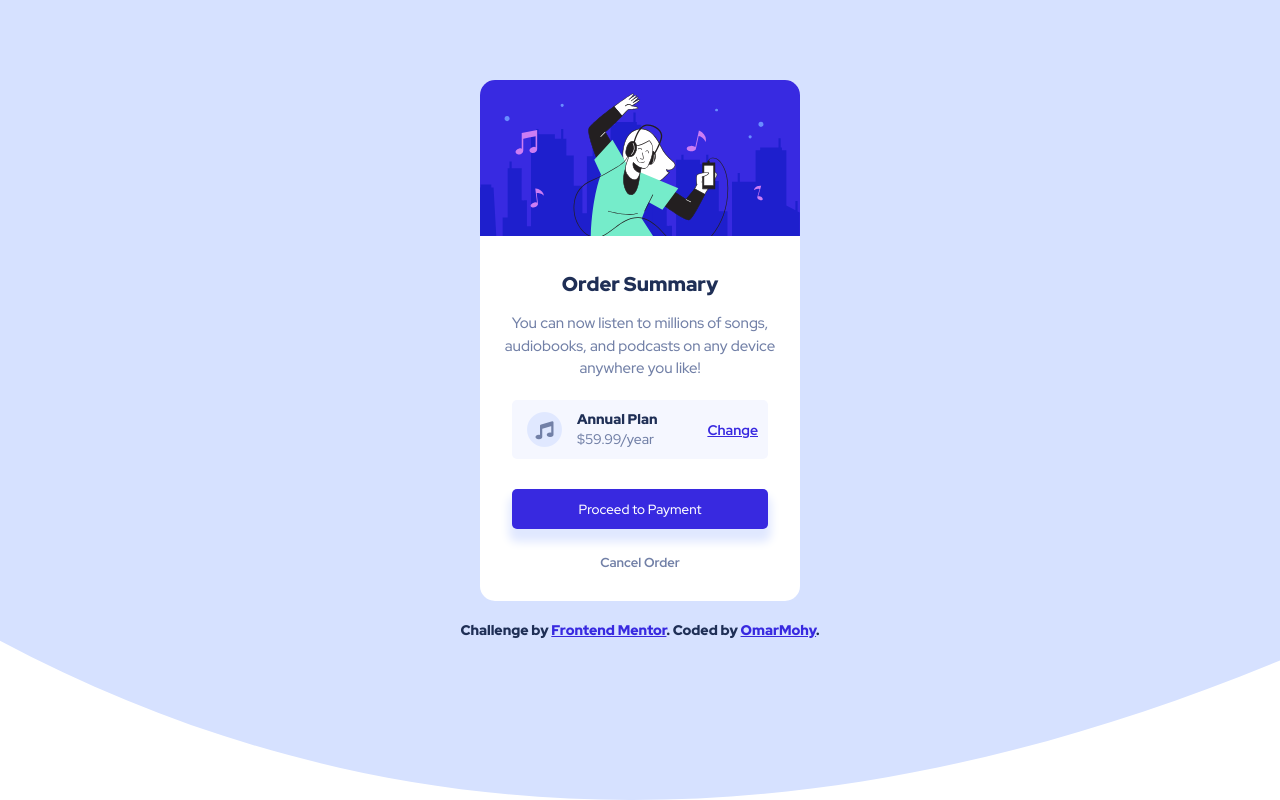
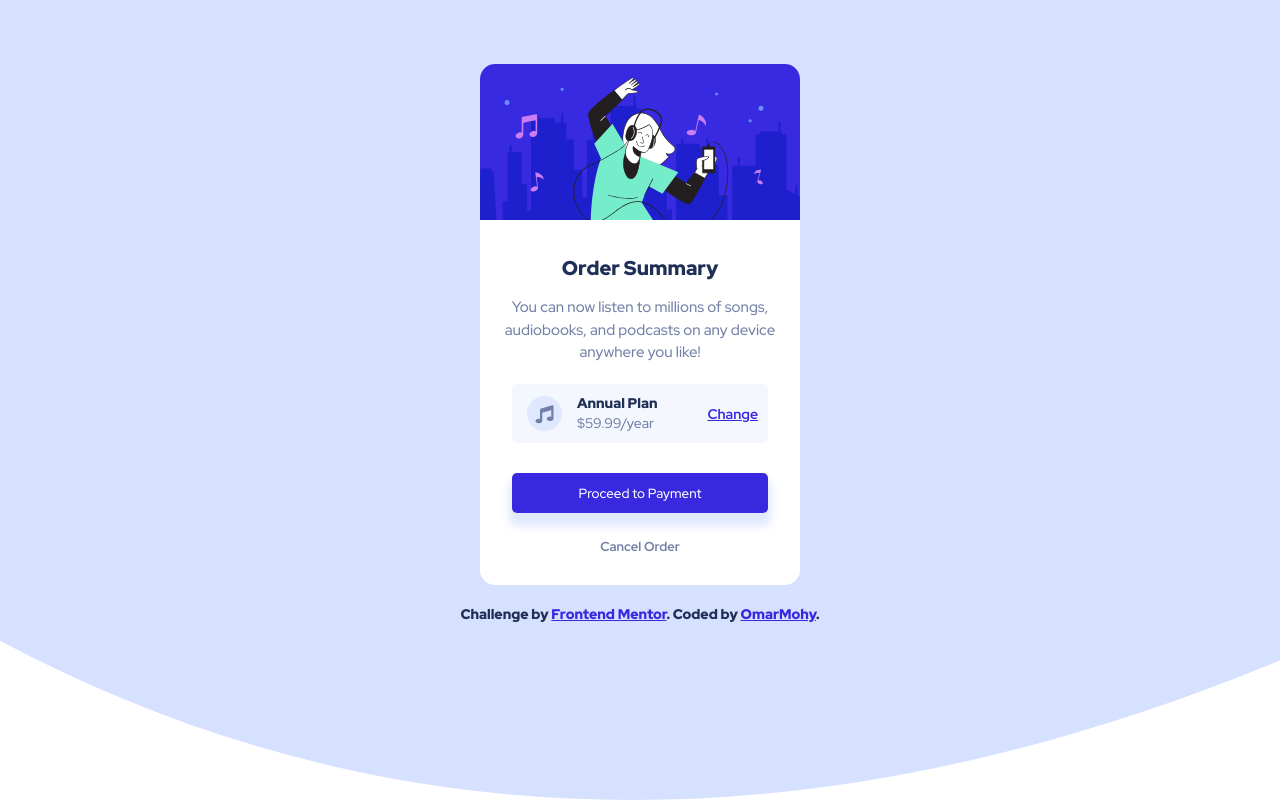
Before and after one commit to omarmohy98/Order-summary-component, a plain HTML site: page index.html in a window 1280 px wide. Drawn offline with Linux system fonts and the light colour scheme.

Commit message:
Update main.css

```diff
--- a/css/main.css
+++ b/css/main.css
@@ -15,7 +15,7 @@
 main{
     width: 100%;
     min-height: 100vh;
-    padding-top: 10vh;
+    padding-top: 8vh;
     background-repeat: no-repeat;
     background-size: cover;
 }
```
